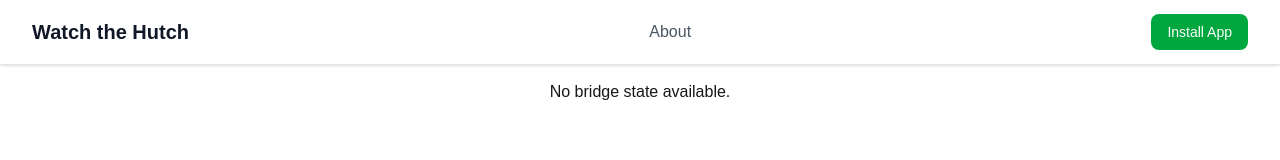
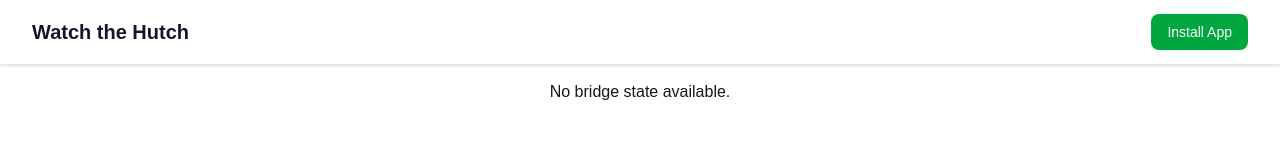
Before and after one commit to Jonathanferreras/watch-the-hutch-web, a Next.js app: page / in a window 1280 px wide. Shown: the top 160 px of the page. Built offline with nearby package versions, Linux system fonts and the light colour scheme; no server answers; the database is empty.

Commit message:
style: remove About link from navbar navigation menu

```diff
--- a/src/components/Navbar.tsx
+++ b/src/components/Navbar.tsx
@@ -11,10 +11,6 @@ export function Navbar() {
                 <div className="flex items-center justify-between h-16">
                     <div className="flex items-center">
                         <span className="text-xl font-bold text-gray-900">Watch the Hutch</span>
-                    </div>
-
-                    <div className="hidden md:flex space-x-8 font-medium text-gray-600">
-                        <a href="#" className="hover:text-green-600 transition-colors">About</a>
                     </div>
 
                     <div className="hidden md:flex items-center space-x-4">
```
